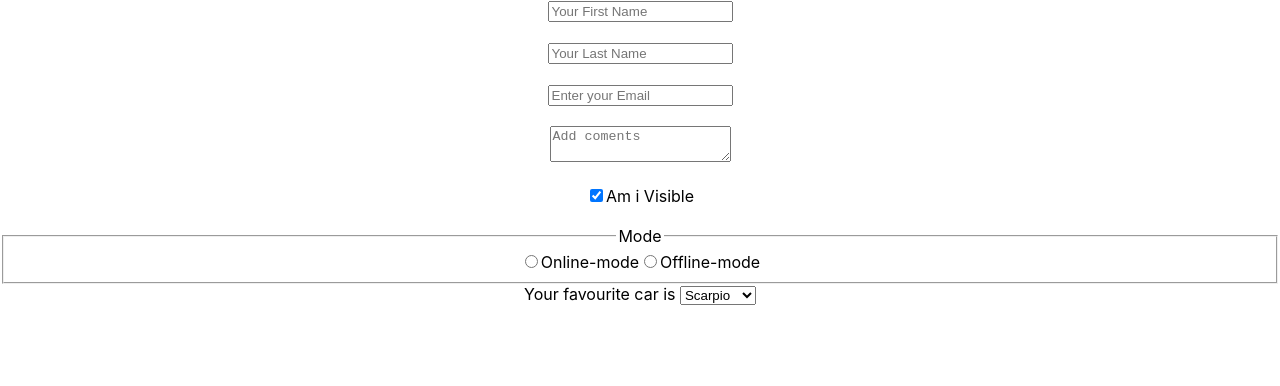
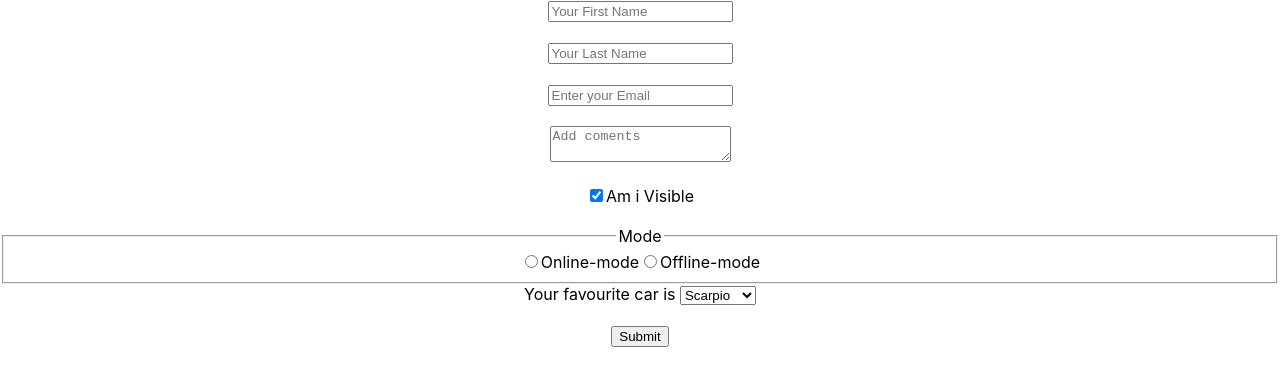
Before and after one commit to sudhanshumandloi/React-practice, a React (Create React App) app in the folder Forms/: page / in a window 1280 px wide. Shown: the top 386 px of the page. Built offline with nearby package versions, Linux system fonts and the light colour scheme; the HTML template or start-up script is replaced by a standard one.

Commit message:
add submit button and find the result in console

```diff
--- a/Forms/src/App.js
+++ b/Forms/src/App.js
@@ -4,7 +4,7 @@ import './App.css';
 function App() {
   const [formData, setFormData]= useState(
     {firstName: '', lastName: '', yourEmail: '', comments: '', isVisible:true, mode:'', favCar:''})
-  console.log(formData);
+
   function changeHandler(event){
     const {name, value, checked, type} = event.target;
     setFormData( prevFormaData => {
@@ -15,9 +15,15 @@ function App() {
     });
   }
 
+  function submitHandler(event){
+    event.preventDefault();
+    console.log("Finaly printing the entire data of form..");
+    console.log(formData);
+  }
+
   return (
     <div className='App'>
-      <form>
+      <form onSubmit={submitHandler}>
       <input
         type='text'
         placeholder={"Your First Name"}
@@ -100,6 +106,11 @@ function App() {
         <option value={'safari'}>Safari</option>
         <option value={'harrier'}>Harrier</option>
       </select>
+
+      <br />
+      <br />
+
+      <button>Submit</button>
       </form>
     </div>
   );
```
